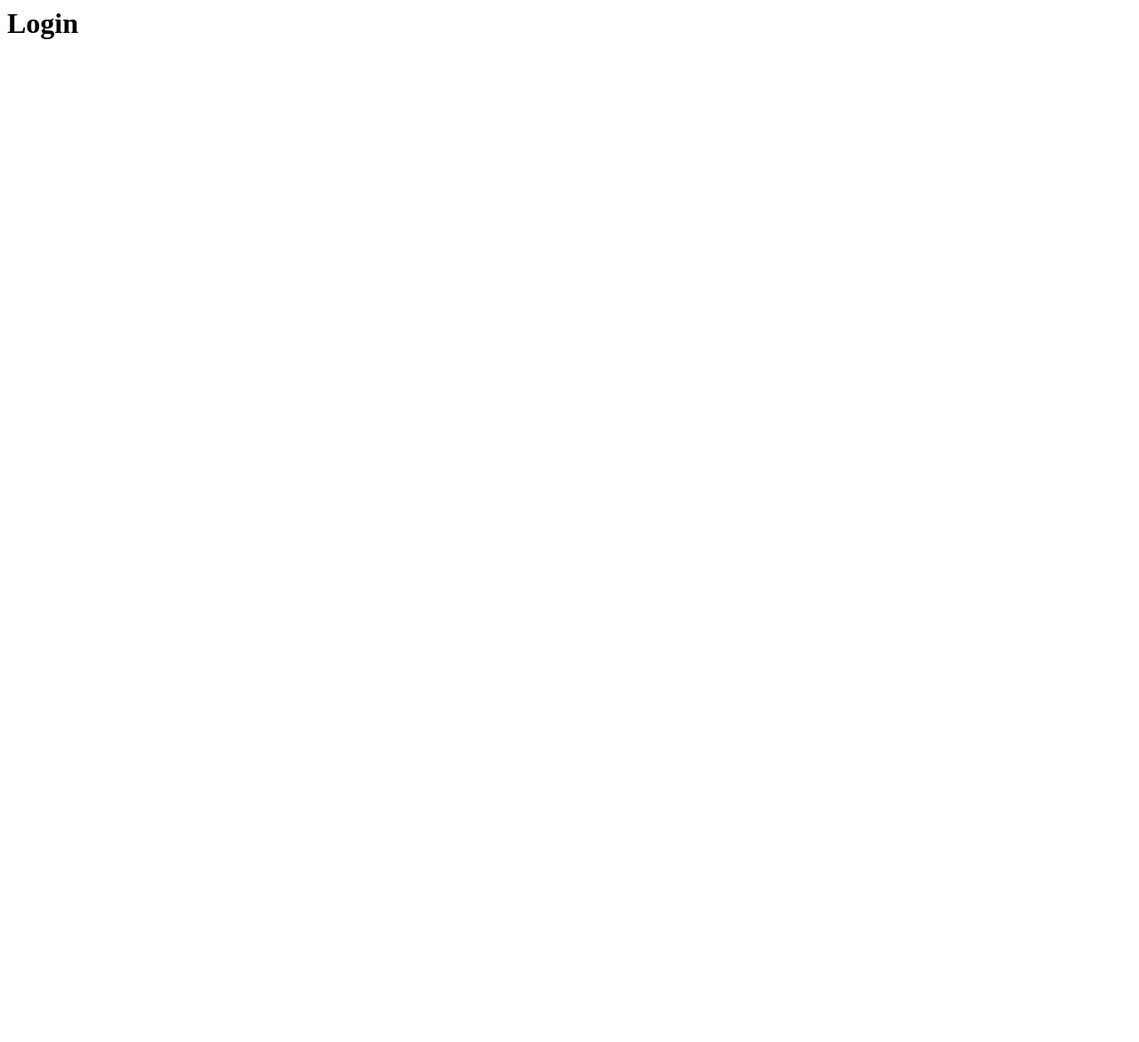
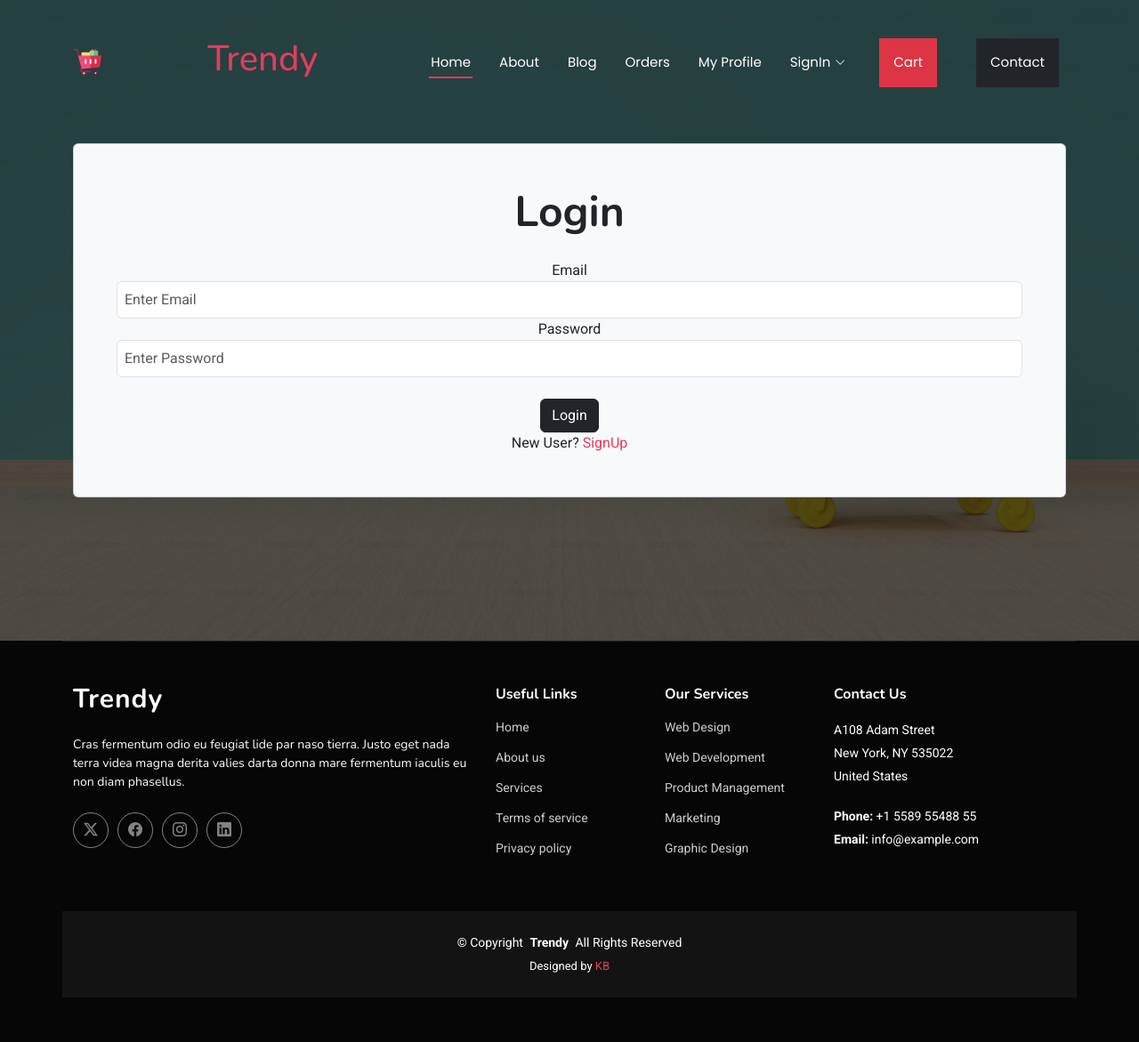
Before and after one commit to Kaustubh310/Ecommerce-shoppingcart, a Django app: page /auth/login/ in a window 1280 px wide. Before the commit the page is almost empty. Shown: the whole page at 89% size. Before the commit the page ends 44 px from the top, so only its background shows below. Run offline with Django 5.2, Linux system fonts and the light colour scheme; some libraries are stand-ins or nearby versions.

Commit message:
Login page

```diff
--- a/ecomm/authcart/views.py
+++ b/ecomm/authcart/views.py
@@ -1,13 +1,15 @@
 from django.shortcuts import render,redirect,HttpResponse
 from django.contrib.auth.models import User
-
+from django.contrib import messages
 def signup(request):
     if request.method=="POST":
         email=request.POST['email']
         password=request.POST['pass1']
         confirm_password=request.POST['pass2']
         if password!=confirm_password:
-             return HttpResponse("password incorrect")
+            messages.warning(request,"Password is Not Matching")
+            return render(request,'signup.html')
+            #  return HttpResponse("password incorrect")
 
         try:
             if User.objects.get(username=email):
--- a/ecomm/static/assets/css/main.css
+++ b/ecomm/static/assets/css/main.css
@@ -1,15 +1,3 @@
-/**
-* Template Name: Tempo
-* Template URL: https://bootstrapmade.com/tempo-free-onepage-bootstrap-theme/
-* Updated: Aug 07 2024 with Bootstrap v5.3.3
-* Author: BootstrapMade.com
-* License: https://bootstrapmade.com/license/
-*/
-
-/*--------------------------------------------------------------
-# Font & Color Variables
-# Help: https://bootstrapmade.com/color-system/
---------------------------------------------------------------*/
 /* Fonts */
 :root {
   --default-font: "Roboto",  system-ui, -apple-system, "Segoe UI", Roboto, "Helvetica Neue", Arial, "Noto Sans", "Liberation Sans", sans-serif, "Apple Color Emoji", "Segoe UI Emoji", "Segoe UI Symbol", "Noto Color Emoji";
@@ -748,7 +736,7 @@ section,
 --------------------------------------------------------------*/
 .hero {
   width: 100%;
-  min-height: 100vh;
+  min-height: 90vh;
   position: relative;
   padding: 80px 0;
   display: flex;
--- a/ecomm/templates/base.html
+++ b/ecomm/templates/base.html
@@ -35,9 +35,9 @@
   <header id="header" class="header d-flex align-items-center fixed-top">
     <div class="container-fluid container-xl position-relative d-flex align-items-center justify-content-between">
 
-      <a href="index.html" class="logo d-flex align-items-center">
+      <a href="/" class="logo d-flex align-items-center">
         <!-- Uncomment the line below if you also wish to use an image logo -->
-        <!-- <img src="{% static '/assets/img/logo.png" alt=""> -->
+        <img src="{% static '/images/logo.png' %}" alt="">
         <h1 class="sitename"><a href="/">Trendy</a></h1>
       </a>
 
@@ -69,10 +69,13 @@
     <!-- Hero Section -->
     <section id="hero" class="hero section dark-background">
 
-      <img src="{% static '/assets/img/hero-bg.jpg' %}" alt="" data-aos="fade-in">
+      <img src="{% static '/images/background.jpg' %}" alt="" data-aos="fade-in">
 
       <div class="container text-center" data-aos="fade-up" data-aos-delay="100">
-        {% block content %}{% endblock content %}
+        {% block content %}
+
+
+        {% endblock content %}
       </div>
 
     </section><!-- /Hero Section -->
--- a/ecomm/templates/login.html
+++ b/ecomm/templates/login.html
@@ -1 +1,36 @@
-<h1>Login</h1>
+{% extends 'base.html' %}
+{% block title %}Login{% endblock title %}
+{% block content %}
+
+<div class="card bg-light p-5">
+
+   {% for message in messages %}
+        <div class="alert alert-{{message.tags}} alert-dismissible fade show" role="alert">
+          <strong>{{message}}</strong>
+          <button type="button" class="btn-close" data-bs-dismiss="alert" aria-label="Close"></button>
+        </div>
+    {% endfor %}
+  <h2 class="text-dark">Login</h2>
+
+  <form action="/auth/login/" method="post">{% csrf_token %}
+    <br>
+
+    <label for="email">Email</label>
+      <div class="form-group">
+        <input type="email" class="form-control p-2"  id="email" name="email" placeholder="Enter Email" required>
+      </div>
+    <label for="pass1">Password</label>
+      <div class="form-group">
+        <input type="password" class="form-control p-2"  id="pass1" name="pass1" placeholder="Enter Password" required>
+      </div>
+
+    <br>
+    <button type="submit" class="btn btn-dark">Login</button>
+
+    <br>
+    New User? <a href="/auth/signup">SignUp</a>
+    <br>
+
+  </form>
+</div>
+{% endblock content %}
--- a/ecomm/templates/signup.html
+++ b/ecomm/templates/signup.html
@@ -4,6 +4,12 @@
 
 <div class="card bg-light p-5">
 
+   {% for message in messages %}
+        <div class="alert alert-{{message.tags}} alert-dismissible fade show" role="alert">
+          <strong>{{message}}</strong>
+          <button type="button" class="btn-close" data-bs-dismiss="alert" aria-label="Close"></button>
+        </div>
+    {% endfor %}
   <h2 class="text-dark">SignUp</h2>
 
   <form action="/auth/signup/" method="post">{% csrf_token %}
```
Also changed, not shown: ecomm/ecomm/settings.py (+6 -1 lines), ecomm/static/images/background.jpg (added), ecomm/static/images/logo.png (added).
